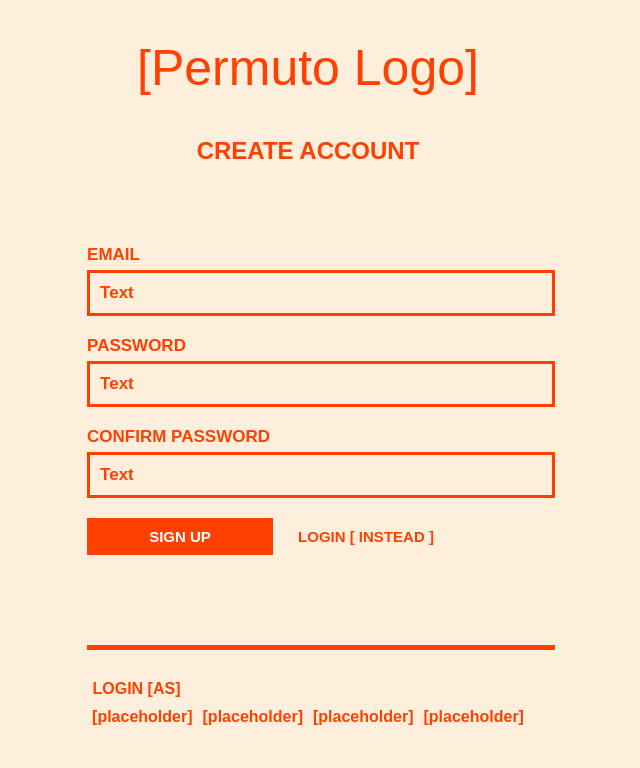
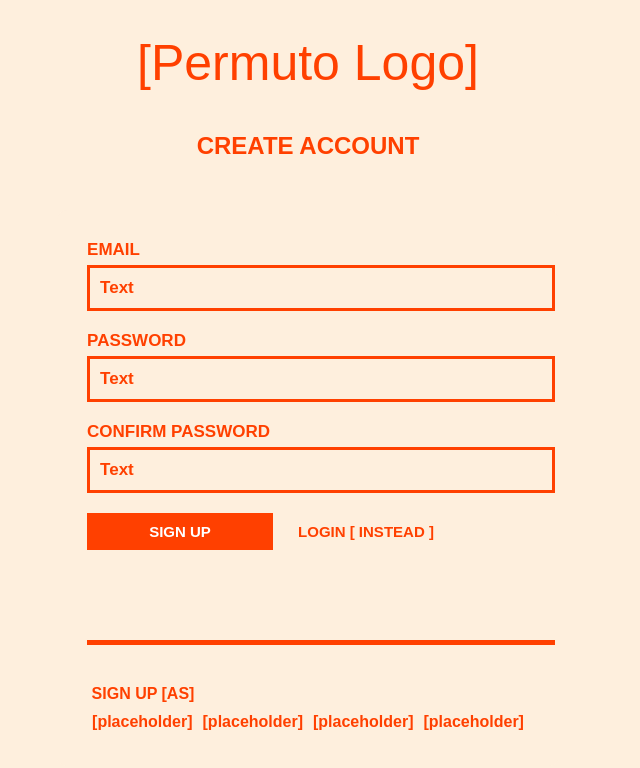
Before and after one commit to Your-Missing-Semester/permuto, a React (Create React App) app in the folder frontend/: page / in a window 1280 px wide. Shown: the top 768 px of the page, without its empty margins (332-972 px from the left). Built offline with nearby package versions, Linux system fonts and the light colour scheme.

Commit message:
Changed 'LOGIN AS' button to 'SIGN UP AS'

```diff
--- a/frontend/src/components/Signup/Signup.css
+++ b/frontend/src/components/Signup/Signup.css
@@ -98,9 +98,9 @@ button {
 }
 
 
-.login-as {
-  margin-top: -20px;
-  margin-right: 343px;
+.signup-as {
+  margin-top: -10px;
+  margin-right: 330px;
   font-weight: bold;
   color: #FF4000;
 }
--- a/frontend/src/components/Signup/Signup.jsx
+++ b/frontend/src/components/Signup/Signup.jsx
@@ -34,8 +34,8 @@ const Signup = () => {
 
         <div className="button-divider"></div>
 
-        <div className="login-as">
-          <span>LOGIN [AS]</span>
+        <div className="signup-as">
+          <span>SIGN UP [AS]</span>
         </div>
 
         <div className="placeholder-container">
```
